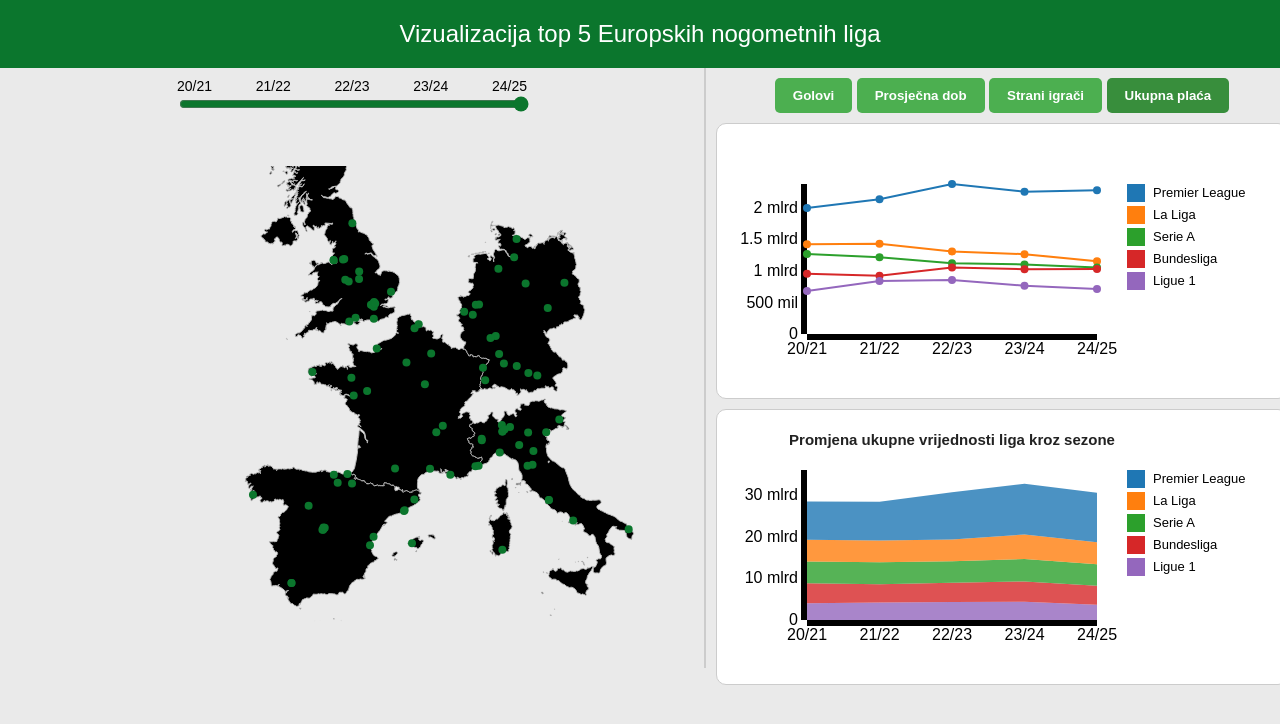
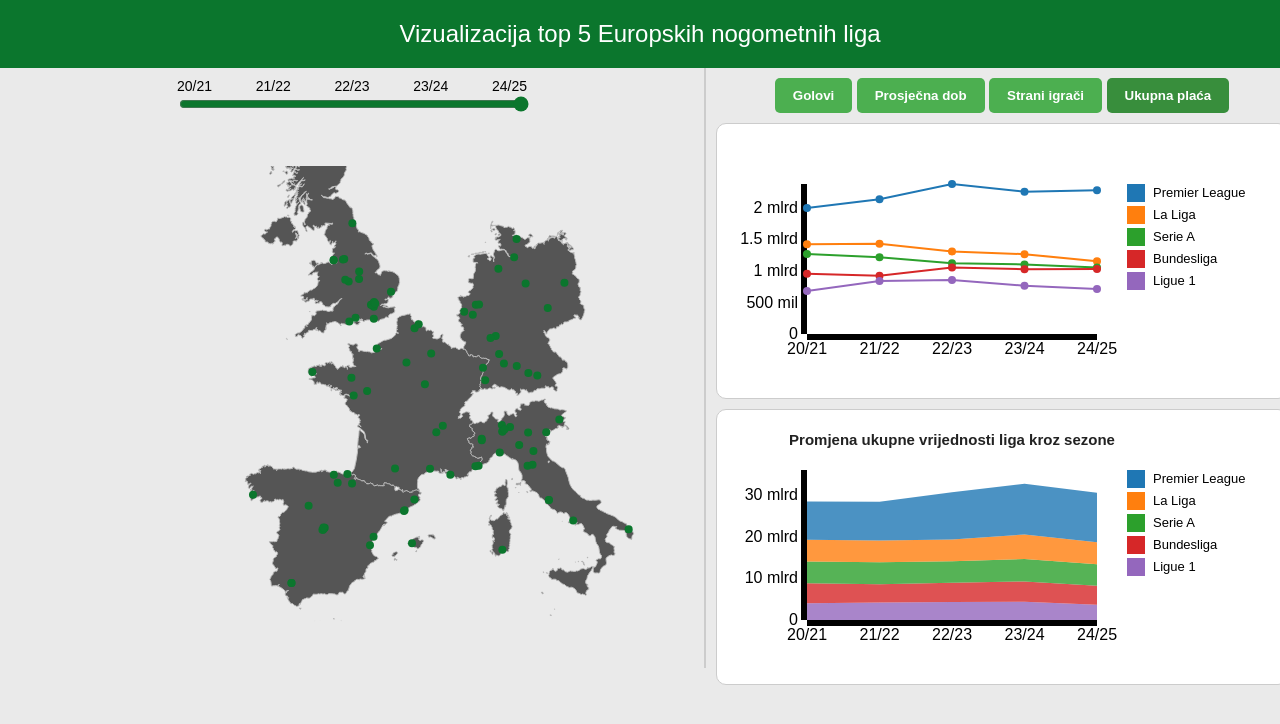
Before and after one commit to josipnovak/DataVisualizationProject, a plain HTML site: page index.html in a window 1280 px wide. Drawn offline with nearby package versions, Linux system fonts and the light colour scheme.

Commit message:
Changed color on map

```diff
--- a/index.html
+++ b/index.html
@@ -807,7 +807,6 @@ function drawClubPositionLineChart(clubName) {
             .domain([20, 1])
             .range([height, 0]);
 
-        // Line generator that skips nulls
         const line = d3.svg.line()
             .defined(d => d.position !== null)
             .x(d => x(d.season))
@@ -830,7 +829,6 @@ function drawClubPositionLineChart(clubName) {
                     .attr("stroke-dashoffset", 0);
             });
 
-        // Draw circles for played seasons, and crosses for missing
         svg.selectAll("circle")
             .data(data)
             .enter().append("circle")
@@ -859,7 +857,6 @@ function drawClubPositionLineChart(clubName) {
                 d3.select("#tooltip").style("display", "none");
             });
 
-        // Draw X for missing seasons
         svg.selectAll(".missing-cross")
             .data(data.filter(d => d.position === null))
             .enter()
@@ -1167,10 +1164,10 @@ function drawMap(){
             .enter().append("path")
             .attr("d", path)
             .attr("class", "country")
-            .attr("fill", "#000")
+            .attr("fill", "#555")
             .attr("stroke", "#bdbdbd")
             .on("mouseover", function() { d3.select(this).attr("fill", "#a0a0a000"); })
-            .on("mouseout", function() { d3.select(this).attr("fill", "#000"); })
+            .on("mouseout", function() { d3.select(this).attr("fill", "#555"); })
             .on("click", function(d) {
                 const countryName = d.properties.name || d.properties.NAME;
                 const seasonName = sliderSeasons[document.getElementById("seasonSlider").value].name;
@@ -1331,7 +1328,7 @@ function drawAllClubsOnMap(seasonName) {
             .on("mouseover", function(d) {
                 d3.select("#tooltip")
                   .style("display", "block")
-                  .html(`<strong>${d.club}</strong><br/>${d.lat}, ${d.lon}`);
+                  .html(`<strong>${d.club}</strong>`);
             })
             .on("mousemove", function() {
                 d3.select("#tooltip")
```
